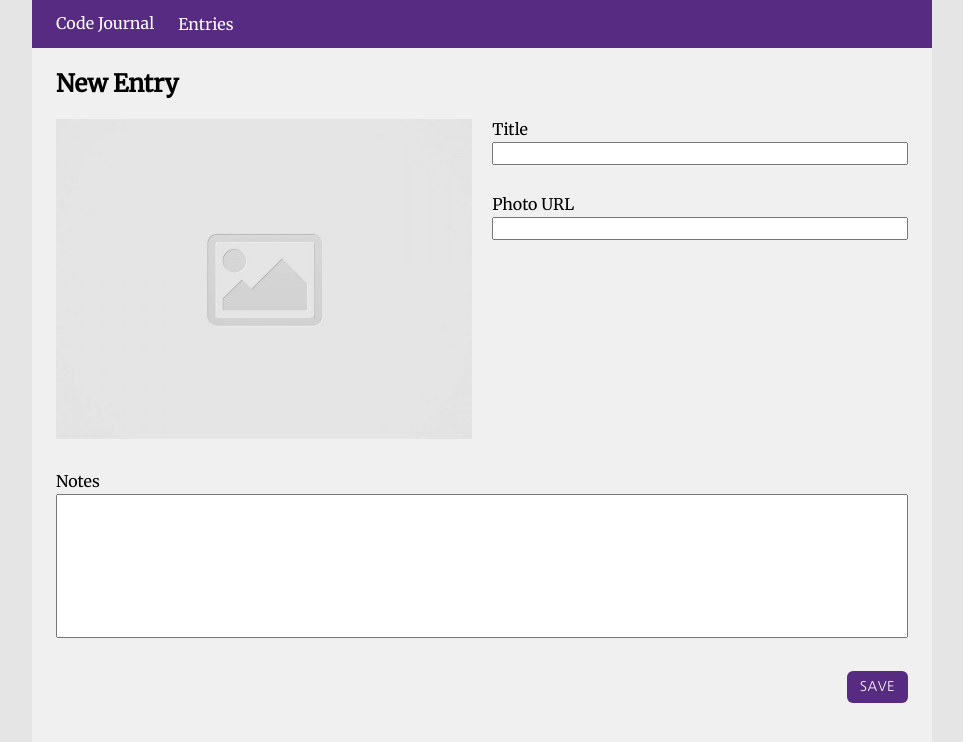
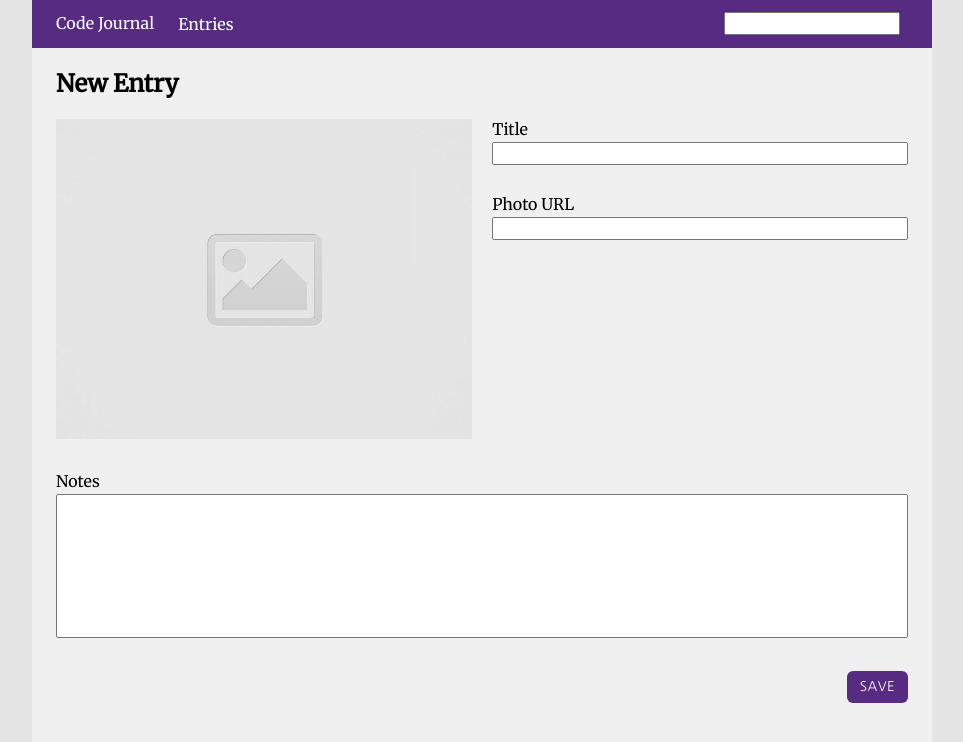
Before and after one commit to luiderek/code-journal, a website: page index.html in a window 1280 px wide. Shown: the whole page, without its empty margins (158-1121 px from the left). Drawn offline with Linux system fonts and the light colour scheme.

Commit message:
adding searchbar no functionality

```diff
--- a/css/styles.css
+++ b/css/styles.css
@@ -141,3 +141,10 @@ textarea {
 .entry-view-container {
   margin: 0;
 }
+
+.headlinks > input {
+  margin-left: auto;
+  width: auto;
+  margin-block: auto;
+  margin-right: 2rem;
+}
--- a/index.html
+++ b/index.html
@@ -36,6 +36,7 @@
         <div class="column-full headlinks">
           <p>Code Journal</p>
           <a href="" class="entry-anchor">Entries</a>
+          <input type="search" name="" id="">
         </div>
       </div>
     </header>
```
